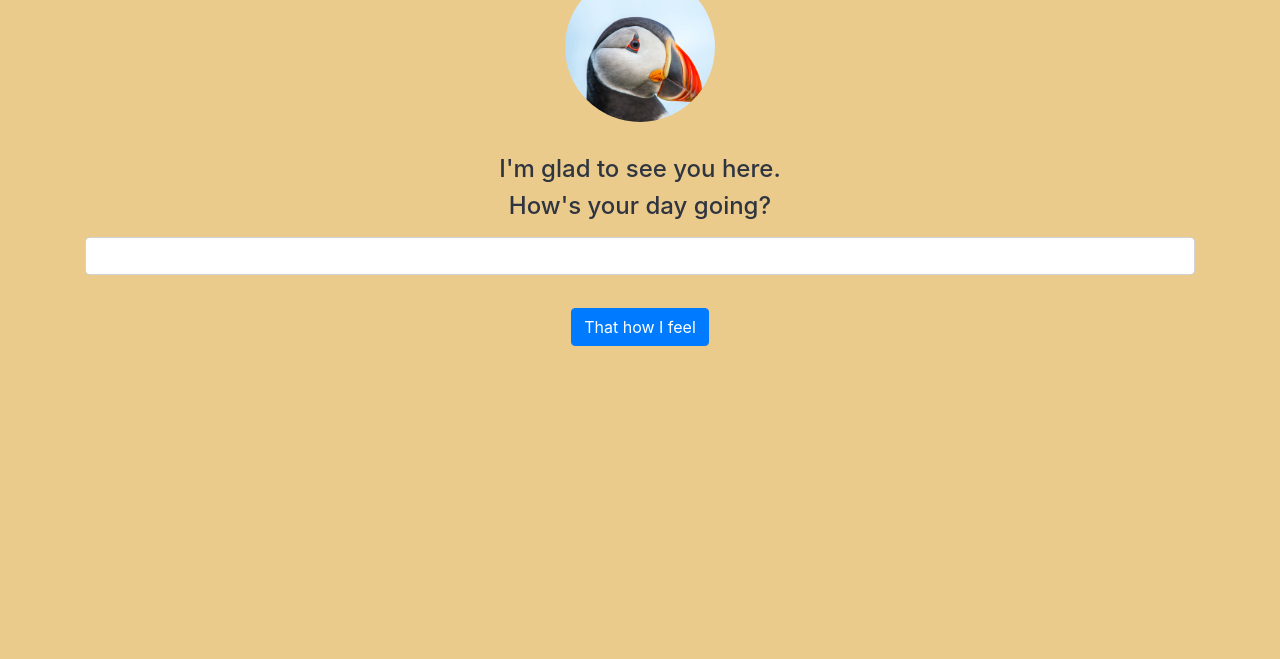
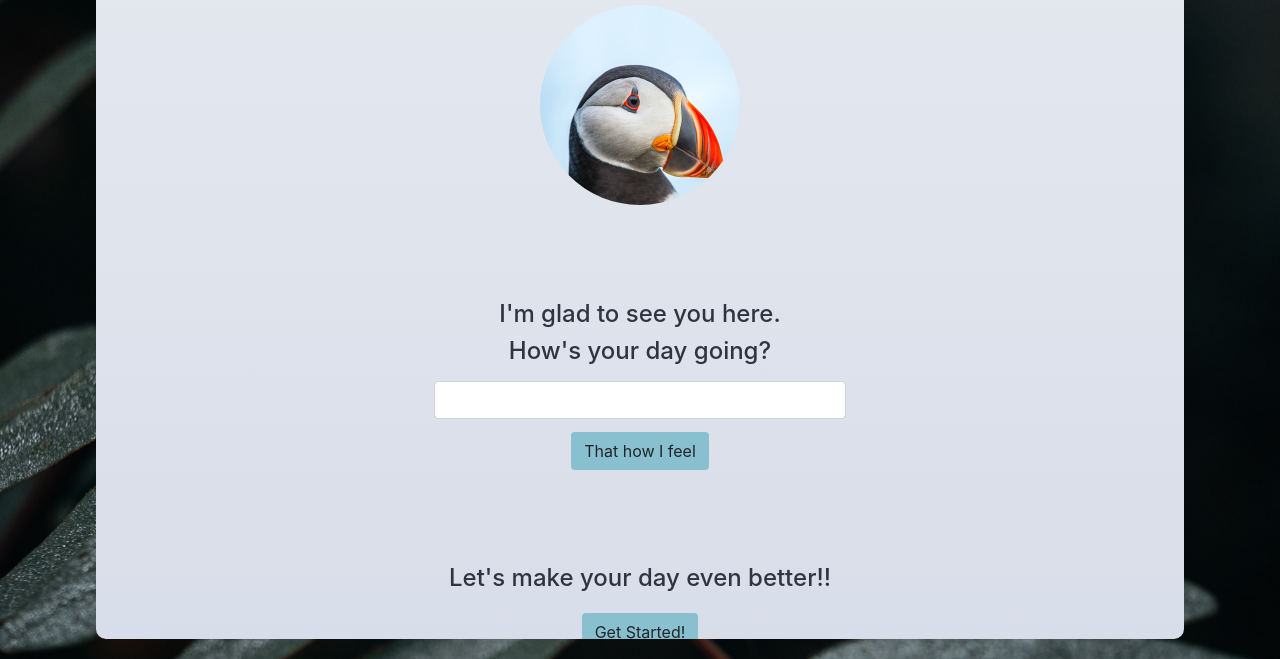
Before and after one commit to tq-o/cs326-final-kappa, a website: page front/html/welcome.html in a window 1280 px wide. Shown: the part 141-800 px from the top of the page. Drawn offline with nearby package versions, Linux system fonts and the light colour scheme.

Commit message:
Complete welcome page for milestone 1

```diff
--- a/front/css/welcome.css
+++ b/front/css/welcome.css
@@ -1,26 +1,65 @@
-body {
-  background-color: #ebcb8b;
-}
-
 .text {
   color: #2e3440;
 }
-
+.padding_space {
+  margin: 10%;
+}
 #welcome_text {
   margin-top: 3%;
 }
 
 #avatar {
   margin: 3%;
-  width: 150px;
-  height: 150px;
+  width: 200px;
+  height: 200px;
 }
 
 #welcome_page_input {
   align-items: center;
 }
 
+.button-background {background-color:#88C0D0;}
+
 button {
   margin: 3%;
-  background-color: #88c0d0;
+  color: #2e3440;
 }
+
+.background {
+  background-image: url(../images/bg-login.jpg);
+  width: 100%;
+  min-height: 100vh;
+  display: -webkit-box;
+  display: -webkit-flex;
+  display: -moz-box;
+  display: -ms-flexbox;
+  display: flex;
+  flex-wrap: wrap;
+  justify-content: center;
+  align-items: center;
+  background-repeat: no-repeat;
+  background-position: center;
+  background-size: cover;
+  position: relative;
+  z-index: 1;
+}
+
+.wrapper {
+  width: 85%;
+  height: 95vh;
+  border-radius: 10px;
+  overflow: hidden;
+  padding: 55px 55px 37px 55px;
+
+  background: #fff;
+  background: -webkit-linear-gradient(top, #E5E9F0, #D8DEE9);
+  background: -o-linear-gradient(top, #E5E9F0, #E5E9F0);
+  background: -moz-linear-gradient(top, #E5E9F0, #E5E9F0);
+  background: linear-gradient(top, #E5E9F0, #E5E9F0);
+}
+
+.centering {
+  display: flex;
+  flex-wrap: wrap;
+  justify-content: center;
+}
--- a/front/html/welcome.html
+++ b/front/html/welcome.html
@@ -13,24 +13,51 @@
       crossorigin="anonymous"
     />
     <link rel="stylesheet" type="text/css" href="../css/welcome.css" />
+    <link
+      href="./fonts/fontawesome-free-5.15.1-web/css/all.css"
+      rel="stylesheet"
+    />
   </head>
-  <body class="container">
-    <div class="text-center">
+  <body>
+    <div class="background">
+      <div class="wrapper centering">
+        <div class="d-flex flex-column">
           <h2 id="welcome_text" class="text">WELCOME, [username]</h2>
+          <div class="centering">
             <img
               id="avatar"
-        class="rounded-circle"
+              class="rounded-circle centering"
               alt="awesome_avatar"
               src="../images/mock_avatar.jpg"
             />
+          </div>
 
+          <div class="padding_space"></div>
+
+          <div class="centering">
             <h4 class="text">I'm glad to see you here.</h4>
-      <div class="form-group">
+          </div>
+          <div class="centering">
             <label for="welcome_page_input">
               <h4 class="text">How's your day going?</h4>
             </label>
+          </div>
+
+          <div class="centering">
             <input class="form-control" id="welcome_page_input" />
-        <button class="btn btn-primary">That how I feel</button>
+            <button class="btn button-background">That how I feel</button>
+          </div>
+
+          <div class="padding_space"></div>
+
+          <div class="centering">
+            <h4 class="text">Let's make your day even better!!</h4>
+          </div>
+          <div class="centering">
+            <button class="btn button-background">Get Started!</button>
+          </div>
+
+        </div>
       </div>
     </div>
   </body>
```
Lines whose indentation alone changed are shown as unchanged.
